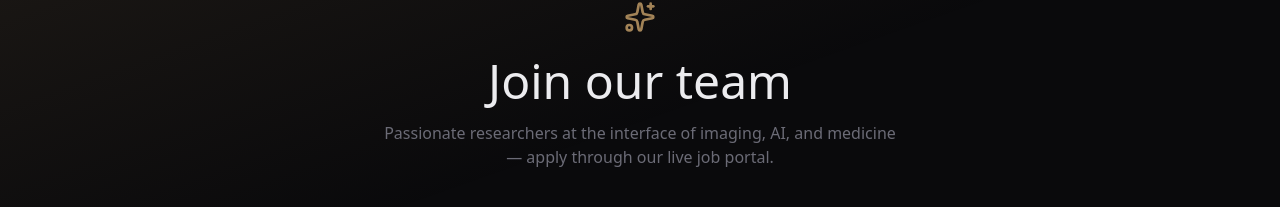
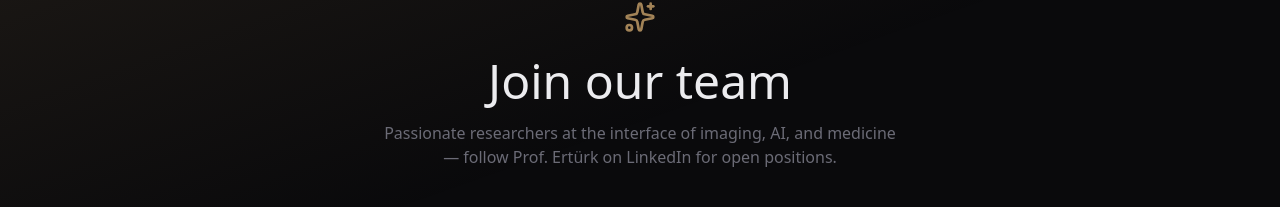
Before and after one commit to erturklab/erturklab.github.io, a Next.js app: page / in a window 1280 px wide. Shown: the part 3279-3486 px from the top of the page. Built offline with nearby package versions, Linux system fonts and the light colour scheme; no server answers.

Commit message:
job page

```diff
--- a/src/app/contact/page.tsx
+++ b/src/app/contact/page.tsx
@@ -49,7 +49,7 @@ export default function ContactPage() {
               <div>
                 <p className="text-base font-medium">Job applications</p>
                 <p className="mt-2 text-base text-[var(--muted-foreground)] leading-relaxed">
-                  Please apply through our careers portal — applications are processed through our hiring system.
+                  Open positions are announced on Prof. Ertürk&apos;s LinkedIn page. Follow him to stay up to date.
                 </p>
                 <Link
                   href="/jobs"
--- a/src/app/page.tsx
+++ b/src/app/page.tsx
@@ -97,7 +97,7 @@ export default function HomePage() {
           <Sparkles className="mx-auto h-8 w-8 text-[var(--primary)] opacity-80" />
           <h2 className="font-display mt-6 text-3xl md:text-5xl">Join our team</h2>
           <p className="mx-auto mt-4 max-w-lg text-[var(--muted-foreground)]">
-            Passionate researchers at the interface of imaging, AI, and medicine — apply through our live job portal.
+            Passionate researchers at the interface of imaging, AI, and medicine — follow Prof. Ertürk on LinkedIn for open positions.
           </p>
           <div className="mt-10 flex flex-wrap items-center justify-center gap-4">
             <Link
```
